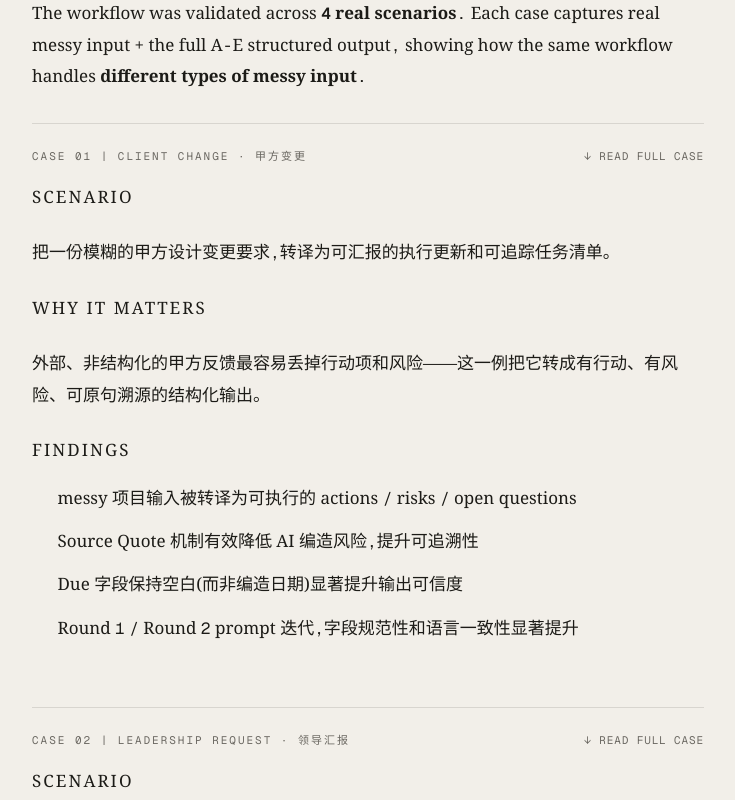
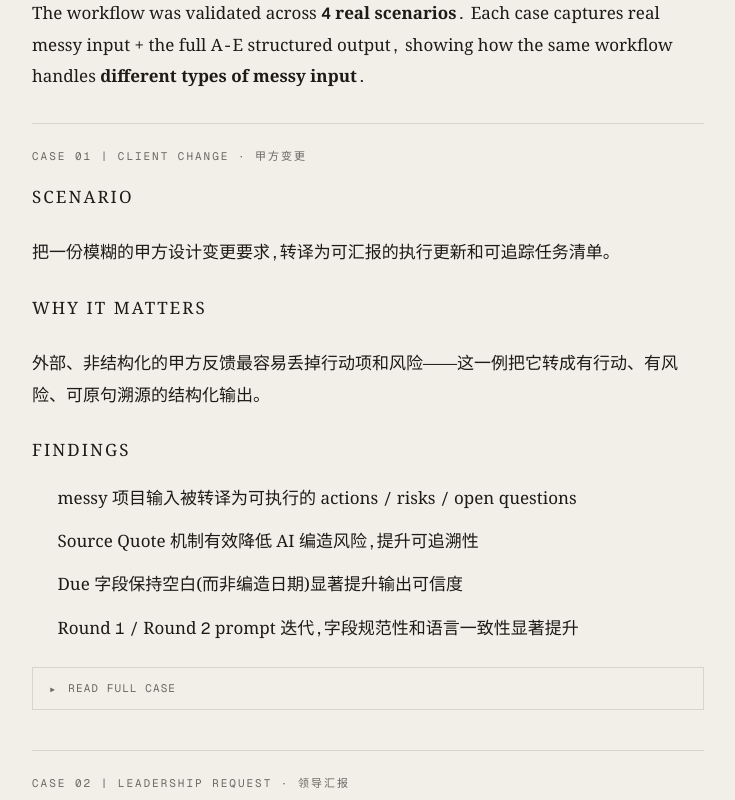
Before and after one commit to s1mple4869/hc-lai-site, a Next.js app: page /works/ai-workflow in a window 1280 px wide. Shown: the part 4140-4940 px from the top of the page, without its empty margins (272-1007 px from the left). Built offline with nearby package versions, Linux system fonts and the light colour scheme.

Commit message:
refactor(CaseExpandable): alwaysOpen prop + bottom bordered toggle; fire-code-rag: alwaysOpen, rm expandHint
Co-Authored-By: Claude Sonnet 4.6 <noreply@anthropic.com>
Claude-Session: https://claude.ai/code/session_01YaoeMjbquMBVoMujHM9p8m

```diff
--- a/app/components/mdx/CaseExpandable.tsx
+++ b/app/components/mdx/CaseExpandable.tsx
@@ -8,7 +8,7 @@ interface CaseExpandableProps {
   whyItMatters: string;
   whatItProves: string[];
   defaultOpen?: boolean;
-  expandHint?: string;
+  alwaysOpen?: boolean;
   children: React.ReactNode;
 }
 
@@ -18,35 +18,13 @@ export default function CaseExpandable({
   whyItMatters,
   whatItProves,
   defaultOpen = false,
-  expandHint,
+  alwaysOpen = false,
   children,
 }: CaseExpandableProps) {
   const [isOpen, setIsOpen] = useState(defaultOpen);
 
-  return (
-    <div className="my-8 border-t border-line pt-6 pb-2">
-      {/* Title row — click to toggle */}
-      <button
-        onClick={() => setIsOpen(!isOpen)}
-        aria-expanded={isOpen}
-        className="w-full flex items-baseline justify-between text-left group/title outline-none"
-      >
-        <span className="font-mono text-[11px] tracking-[0.18em] uppercase text-ink-muted">
-          {title}
-        </span>
-        <span className="flex flex-col items-end gap-0.5 ml-4 shrink-0">
-          <span className="font-mono text-[11px] tracking-[0.08em] uppercase text-ink-muted group-hover/title:text-terracotta transition-colors duration-300 select-none whitespace-nowrap">
-            {isOpen ? "↑ COLLAPSE" : "↓ READ FULL CASE"}
-          </span>
-          {!isOpen && expandHint && (
-            <span className="font-mono text-[9px] tracking-[0.06em] uppercase text-ink-muted select-none">
-              {expandHint}
-            </span>
-          )}
-        </span>
-      </button>
-
-      {/* Always visible: Scenario / Why it matters / Findings */}
+  const preview = (
+    <>
       <p className="font-mono text-[10px] tracking-[0.12em] uppercase text-ink-muted mb-1 mt-4">Scenario</p>
       <p>{scenario}</p>
 
@@ -59,10 +37,50 @@ export default function CaseExpandable({
           <li key={i}>{item}</li>
         ))}
       </ul>
+    </>
+  );
 
-      {/* Collapsible deep content */}
+  // Always-open: no toggle, all content inline
+  if (alwaysOpen) {
+    return (
+      <div className="my-8 border-t border-line pt-6 pb-2">
+        <div className="font-mono text-[11px] tracking-[0.18em] uppercase text-ink-muted mb-3">
+          {title}
+        </div>
+        {preview}
+        <div className="mt-6 border-l border-line pl-6">
+          {children}
+        </div>
+      </div>
+    );
+  }
+
+  // Default: plain title + bottom button toggle + inline expansion
+  return (
+    <div className="my-8 border-t border-line pt-6 pb-2">
+      <div className="font-mono text-[11px] tracking-[0.18em] uppercase text-ink-muted mb-3">
+        {title}
+      </div>
+
+      {preview}
+
+      {/* Bottom toggle button */}
+      <button
+        onClick={() => setIsOpen(!isOpen)}
+        aria-expanded={isOpen}
+        className="mt-6 w-full flex items-center gap-3 border border-line px-4 py-3 text-left group/btn outline-none"
+      >
+        <span className="font-mono text-[12px] text-ink-muted group-hover/btn:text-terracotta transition-colors duration-300 select-none leading-none">
+          {isOpen ? "▾" : "▸"}
+        </span>
+        <span className="font-mono text-[11px] tracking-[0.10em] uppercase text-ink-muted group-hover/btn:text-terracotta transition-colors duration-300 select-none">
+          {isOpen ? "COLLAPSE" : "READ FULL CASE"}
+        </span>
+      </button>
+
+      {/* Expands right below the button */}
       {isOpen && (
-        <div className="mt-6 border-l border-line pl-6">
+        <div className="mt-0 pt-6 border-l border-line pl-6">
           {children}
         </div>
       )}
--- a/content/works/fire-code-rag.mdx
+++ b/content/works/fire-code-rag.mdx
@@ -123,7 +123,7 @@ Coze and Dify give the product shape of RAG: chunking, embeddings, retrieval, an
 
 <CaseExpandable
   title="LangChain 实现细节 · From Scratch"
-  expandHint="内含 GitHub · 代码 · 测试"
+  alwaysOpen
   scenario="第三个版本:用 LangChain (LCEL) 从零写出完整 RAG 管线,把平台替我做的每个决策收回自己手里。"
   whyItMatters="对照低代码平台的配置路径，把 RAG 每个组件的工程取舍在代码层面走一遍——切块、嵌入、检索、Prompt 编排，每步都有显式决策，不依赖平台默认值。"
   whatItProves={[
```
